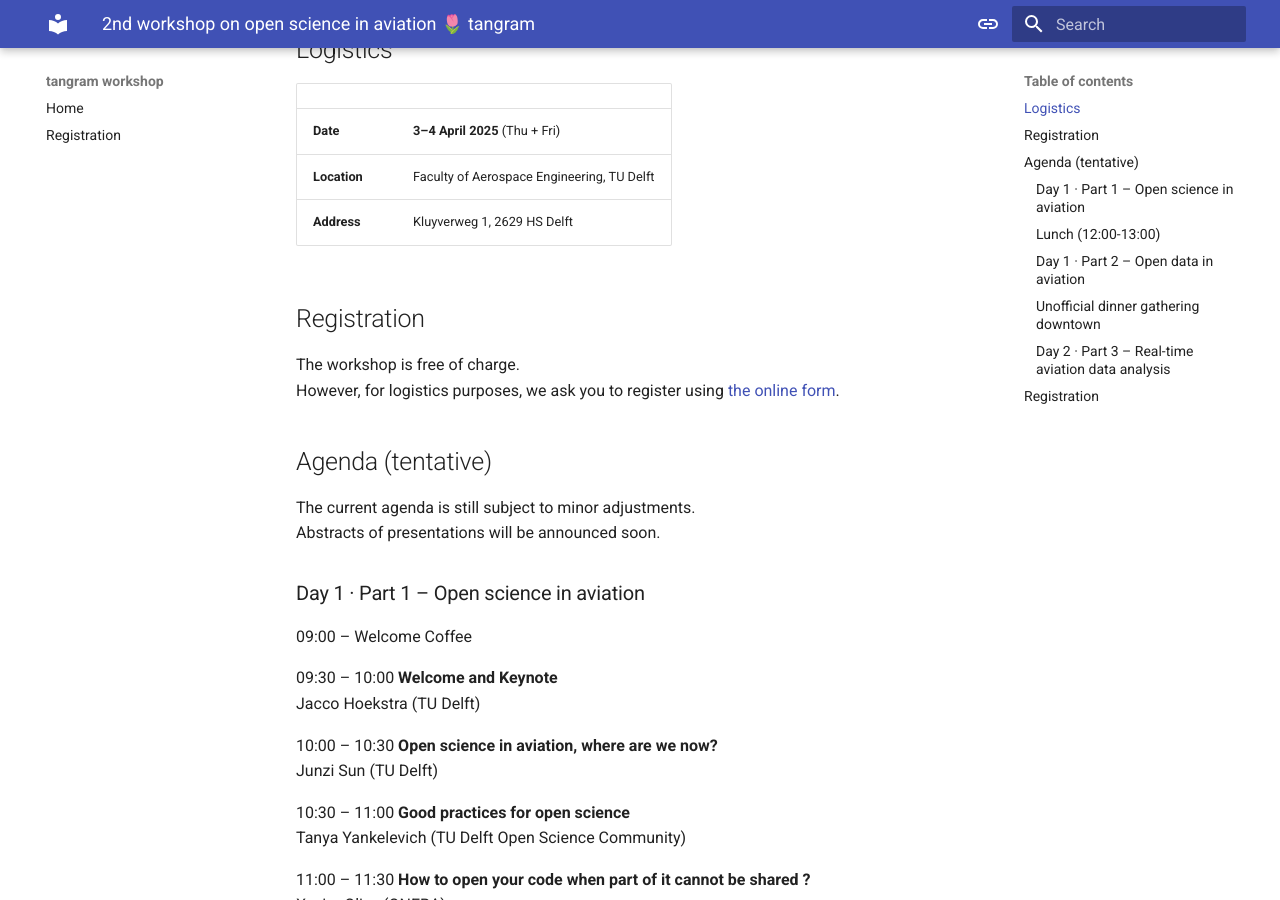
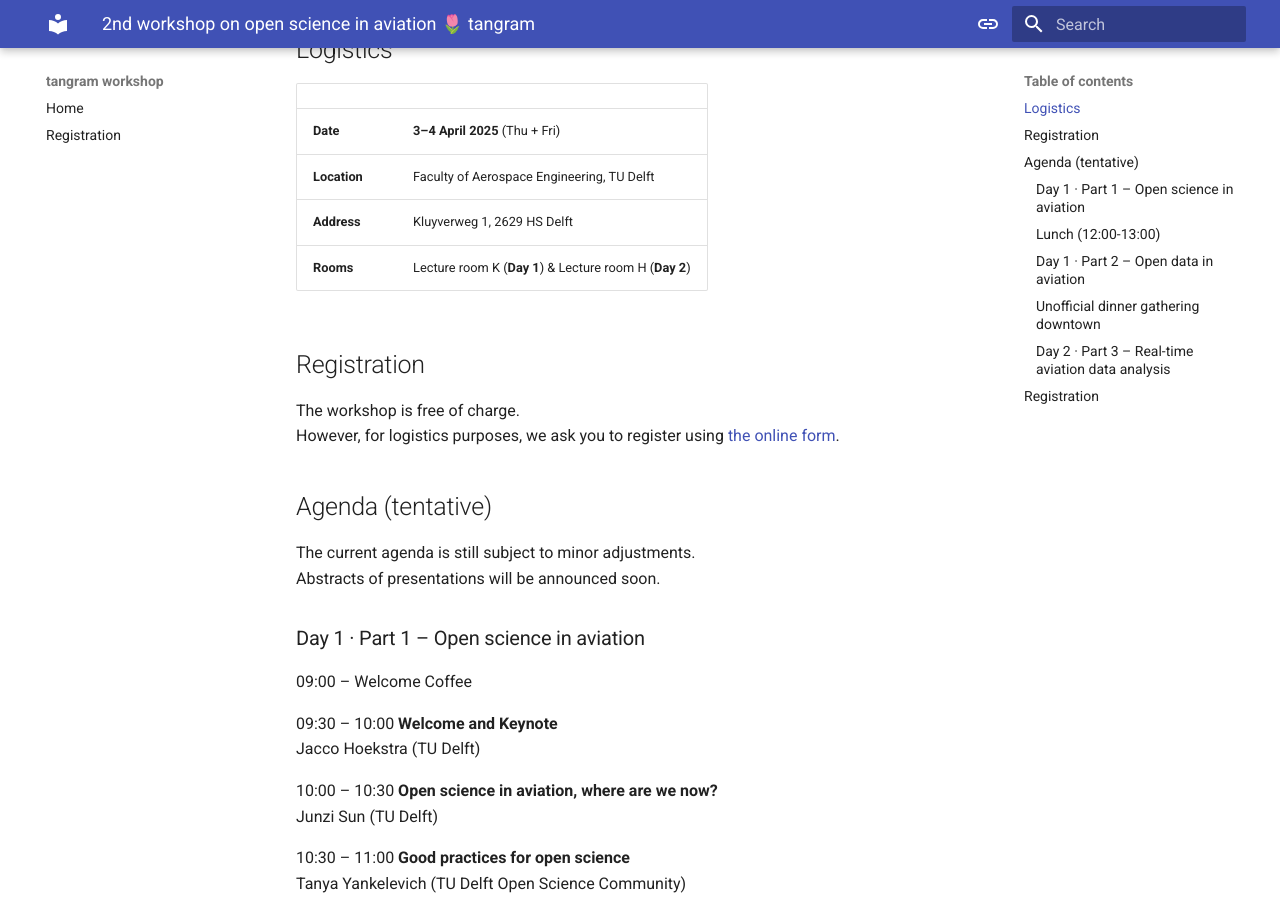
Before and after one commit to open-aviation/workshop, an MkDocs documentation site: the page built from docs/index.md, in a window 1280 px wide and 900 px high, scrolled down 440 px. Built offline with MkDocs 1.6.1 and Material for MkDocs 9.7.7, drawn with Linux system fonts in a browser that asks for light colours.

Commit message:
Update index.md

```diff
--- a/docs/index.md
+++ b/docs/index.md
@@ -14,6 +14,7 @@ We will also present a new open-source tool, [tangram](https://github.com/open-a
 | **Date**     | **3–4 April 2025** (Thu + Fri)             |
 | **Location** | Faculty of Aerospace Engineering, TU Delft |
 | **Address**  | Kluyverweg 1, 2629 HS Delft                |
+| **Rooms**    | Lecture room K (**Day 1**)  &  Lecture room H (**Day 2**) |
 
 ## Registration
 
```
